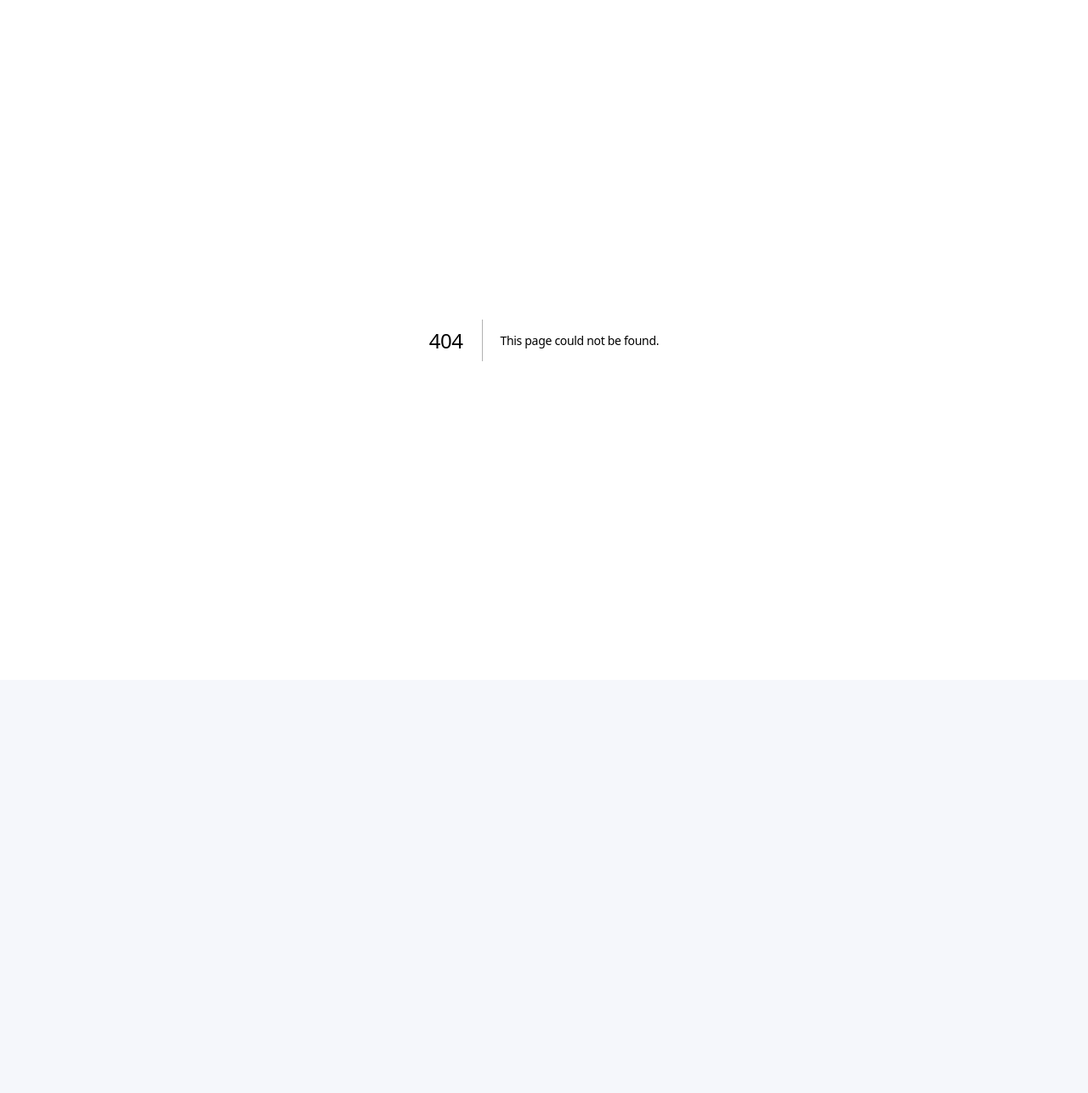
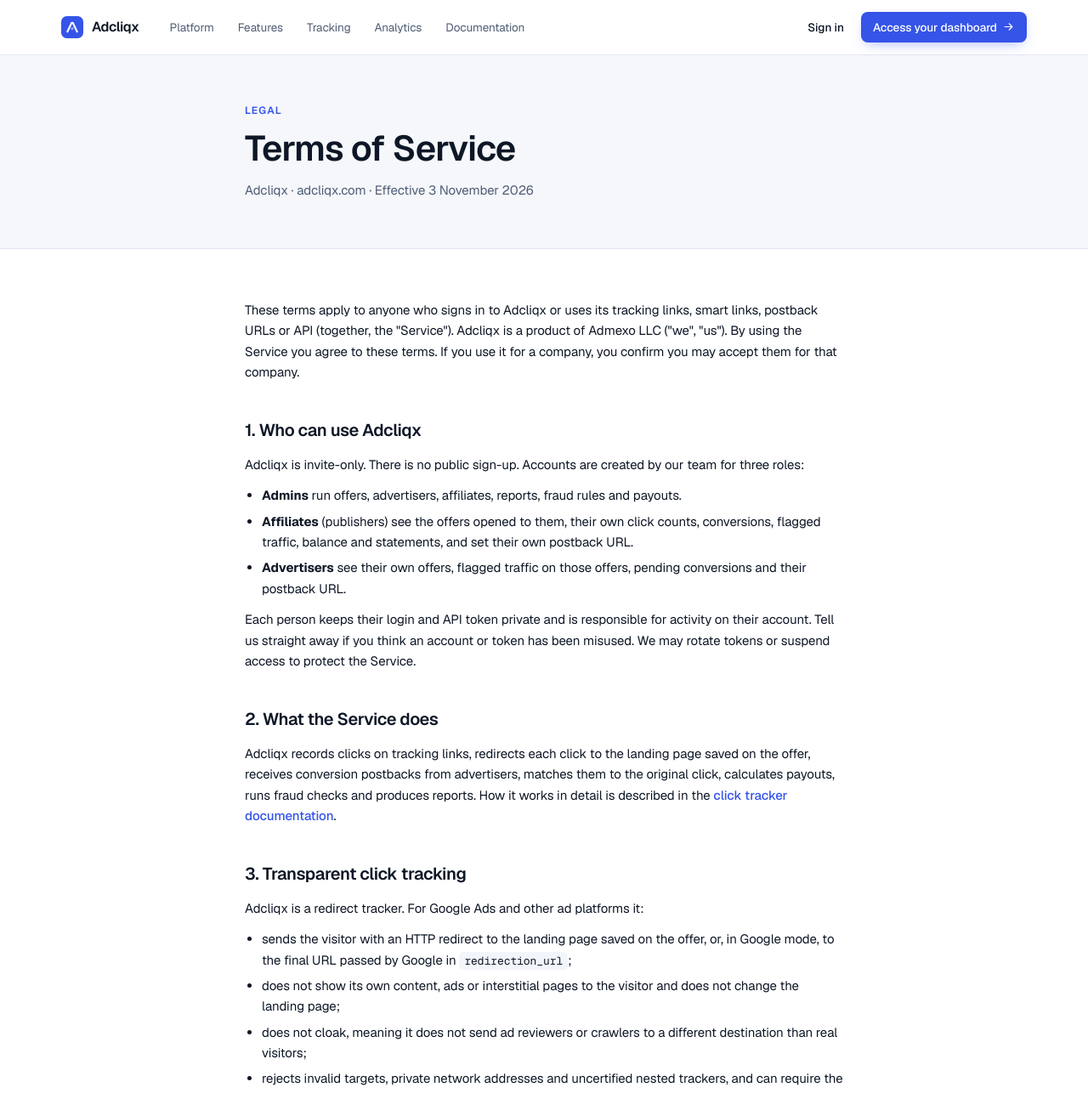
Before and after one commit to atriumenchan/trackier-Admexo, a Next.js app: page /terms in a window 1280 px wide. Before the commit this address had no page. Shown: the top 1286 px of the page at 85% size. Before the commit the page ends 800 px from the top, so only its background shows below. Built offline with nearby package versions, Linux system fonts and the light colour scheme.

Commit message:
Add Terms of Service page

```diff
--- a/app/login/page.tsx
+++ b/app/login/page.tsx
@@ -63,6 +63,7 @@ export default async function LoginPage({ searchParams }: { searchParams: Promis
         </div>
         <p className="flex flex-wrap justify-center gap-5 text-[12.5px] text-muted">
           <Link href="/" className="hover:text-ink">Home</Link>
+          <Link href="/terms" className="hover:text-ink">Terms</Link>
           <Link href="/privacy" className="hover:text-ink">Privacy policy</Link>
           <Link href="/click-tracker" className="hover:text-ink">Documentation</Link>
         </p>
--- /dev/null
+++ b/app/terms/page.tsx
@@ -0,0 +1,92 @@
+import type { Metadata } from "next";
+import Link from "next/link";
+import { PublicPage } from "@/components/marketing";
+
+export const metadata: Metadata = { title: "Terms of Service" };
+
+export default function TermsPage() {
+  return (
+    <PublicPage
+      eyebrow="Legal"
+      title="Terms of Service"
+      intro={<p>Adcliqx · adcliqx.com · Effective 3 November 2026</p>}
+    >
+      <p>These terms apply to anyone who signs in to Adcliqx or uses its tracking links, smart links, postback URLs or API (together, the &quot;Service&quot;). Adcliqx is a product of Admexo LLC (&quot;we&quot;, &quot;us&quot;). By using the Service you agree to these terms. If you use it for a company, you confirm you may accept them for that company.</p>
+
+      <h2>1. Who can use Adcliqx</h2>
+      <p>Adcliqx is invite-only. There is no public sign-up. Accounts are created by our team for three roles:</p>
+      <ul>
+        <li><strong>Admins</strong> run offers, advertisers, affiliates, reports, fraud rules and payouts.</li>
+        <li><strong>Affiliates</strong> (publishers) see the offers opened to them, their own click counts, conversions, flagged traffic, balance and statements, and set their own postback URL.</li>
+        <li><strong>Advertisers</strong> see their own offers, flagged traffic on those offers, pending conversions and their postback URL.</li>
+      </ul>
+      <p>Each person keeps their login and API token private and is responsible for activity on their account. Tell us straight away if you think an account or token has been misused. We may rotate tokens or suspend access to protect the Service.</p>
+
+      <h2>2. What the Service does</h2>
+      <p>Adcliqx records clicks on tracking links, redirects each click to the landing page saved on the offer, receives conversion postbacks from advertisers, matches them to the original click, calculates payouts, runs fraud checks and produces reports. How it works in detail is described in the <Link href="/click-tracker">click tracker documentation</Link>.</p>
+
+      <h2>3. Transparent click tracking</h2>
+      <p>Adcliqx is a redirect tracker. For Google Ads and other ad platforms it:</p>
+      <ul>
+        <li>sends the visitor with an HTTP redirect to the landing page saved on the offer, or, in Google mode, to the final URL passed by Google in <code>redirection_url</code>;</li>
+        <li>does not show its own content, ads or interstitial pages to the visitor and does not change the landing page;</li>
+        <li>does not cloak, meaning it does not send ad reviewers or crawlers to a different destination than real visitors;</li>
+        <li>rejects invalid targets, private network addresses and uncertified nested trackers, and can require the landing host to match the offer&apos;s final URL;</li>
+        <li>serves every tracking link over HTTPS.</li>
+      </ul>
+      <p>Advertisers are responsible for making sure their landing pages and ads follow the policies of the ad platforms they use, including the Google Ads policies and the guidelines for third-party click tracking.</p>
+
+      <h2>4. Your responsibilities</h2>
+      <p>You agree not to:</p>
+      <ul>
+        <li>send fake, automated, incentivised (unless the offer allows it) or otherwise invalid clicks or conversions;</li>
+        <li>use bots, click farms, proxies or scripts to inflate clicks or conversions, or fire postbacks for conversions that did not happen;</li>
+        <li>use cookie stuffing, forced clicks, ad injection, misleading ads or brand bidding that an offer does not allow;</li>
+        <li>promote illegal products, malware, phishing, or content that breaks an ad platform&apos;s policies;</li>
+        <li>try to break, overload, scan or reverse-engineer the Service, or reach data that belongs to another account;</li>
+        <li>use tracking links to redirect visitors anywhere other than the destination set on the offer.</li>
+      </ul>
+      <p>Affiliates must follow the traffic rules of each offer (allowed countries, devices, schedules, caps). Advertisers must only send postbacks for real, attributable conversions and must send the correct click id and transaction id.</p>
+
+      <h2>5. Fraud checks and invalid traffic</h2>
+      <p>Every click and conversion is checked automatically. Current checks include bot and crawler user agents, too many clicks from one IP in a short window, a blocked IP list, unusual conversion rates, click expiry (attribution window), unknown click ids and repeated transaction ids.</p>
+      <ul>
+        <li>Traffic caught by a check is still recorded, marked as flagged with the reason, and shown to the affiliate and advertiser concerned.</li>
+        <li>Flagged clicks are not counted in reports and earn nothing. Depending on the rule, the click is sent away instead of to the landing page.</li>
+        <li>Conversions on flagged clicks are rejected automatically with the reason shown.</li>
+        <li>We may also reject or reverse a conversion after review, and pause an affiliate whose traffic keeps breaking these terms.</li>
+      </ul>
+      <p>Our records of clicks, conversions and fraud results are used to settle any dispute about counts or payouts.</p>
+
+      <h2>6. Conversions and payouts</h2>
+      <ul>
+        <li>Only approved conversions are payable. Pending conversions wait for a decision; rejected and reversed conversions earn nothing.</li>
+        <li>A transaction id is counted once per offer, and a click can convert once per goal.</li>
+        <li>Payout amounts come from the offer, or from a custom payout set for the affiliate on that offer.</li>
+        <li>Payouts are grouped into statements. A conversion reversed before its statement is paid is taken off that statement.</li>
+        <li>Payment terms, currencies, minimums and dates are set in the separate agreement between Admexo LLC and each affiliate or advertiser. If that agreement conflicts with these terms on money, the agreement wins.</li>
+      </ul>
+
+      <h2>7. Data and privacy</h2>
+      <p>What a click and a conversion store, why, and who can see it is described in our <Link href="/privacy">Privacy Policy</Link>. Each role only sees the data its role allows. Advertisers and affiliates are responsible for having the right notices and consents on their own sites and ads for the tracking they ask us to run.</p>
+
+      <h2>8. Availability and changes</h2>
+      <p>We work to keep tracking links, postbacks and the desk available, but the Service is provided &quot;as is&quot; and we do not promise it will never be interrupted or error-free. We may change, add or remove features. If a change affects how clicks, conversions or payouts are counted, we will tell active users before it applies.</p>
+
+      <h2>9. Ownership</h2>
+      <p>Adcliqx, its software, design and documentation belong to Admexo LLC. You keep ownership of your offers, creatives and the data you send us, and you allow us to use that data to run the Service for you.</p>
+
+      <h2>10. Limitation of liability</h2>
+      <p>To the extent the law allows, we are not liable for indirect or consequential losses, lost profits or lost data that come from using or not being able to use the Service, including losses caused by third-party ad platforms, advertiser postbacks or landing pages we do not control. Our total liability for any claim is limited to the amounts paid to us for the Service in the three months before the claim.</p>
+
+      <h2>11. Suspension and ending access</h2>
+      <p>You can stop using the Service at any time. We may suspend or close an account that breaks these terms, sends invalid traffic, or puts the Service or other users at risk. Approved conversions earned before closing are settled under the payout agreement, minus anything rejected or reversed for fraud.</p>
+
+      <h2>12. Changes to these terms</h2>
+      <p>We may update these terms. The date at the top shows when they last changed. Continuing to use the Service after a change means you accept the updated terms.</p>
+
+      <h2>13. Contact</h2>
+      <p>Questions about these terms: use the contact address in the footer of this page.</p>
+    </PublicPage>
+  );
+}
--- a/components/marketing.tsx
+++ b/components/marketing.tsx
@@ -65,7 +65,7 @@ export function MarketingFooter() {
         </div>
         <FooterColumn title="Platform" links={[["Features", "/#features"], ["How it works", "/#platform"], ["Tracking", "/#tracking"], ["Analytics", "/#analytics"]]} />
         <FooterColumn title="Resources" links={[["Click tracker documentation", "/click-tracker"], ["Tracker API (OpenAPI)", "/api/openapi"], ["Sign in", "/login"]]} />
-        <FooterColumn title="Company" links={[["Privacy policy", "/privacy"], ["admin@admexo.com", "mailto:admin@admexo.com"]]} />
+        <FooterColumn title="Company" links={[["Terms of Service", "/terms"], ["Privacy policy", "/privacy"], ["admin@admexo.com", "mailto:admin@admexo.com"]]} />
       </div>
       <div className="border-t border-night-border">
         <div className="mx-auto flex max-w-[1200px] flex-wrap items-center justify-between gap-3 px-5 py-5 text-[12.5px] sm:px-8">
--- a/components/shell.tsx
+++ b/components/shell.tsx
@@ -154,6 +154,7 @@ function UserMenu({ user, role }: { user: { name: string; email: string }; role:
           <p className="truncate text-[12px] text-muted">{user.email}</p>
         </div>
         <div className="my-1 h-px bg-border" />
+        <Link href="/terms" className="flex items-center gap-2 rounded-sm px-2.5 py-2 text-[13px] text-muted hover:bg-surface-2 hover:text-ink"><Icon name="file" size={15} />Terms of Service</Link>
         <Link href="/privacy" className="flex items-center gap-2 rounded-sm px-2.5 py-2 text-[13px] text-muted hover:bg-surface-2 hover:text-ink"><Icon name="lock" size={15} />Privacy policy</Link>
         <form action="/api/logout" method="post">
           <button className="flex w-full items-center gap-2 rounded-sm px-2.5 py-2 text-left text-[13px] text-danger hover:bg-danger-dim"><Icon name="logout" size={15} />Sign out</button>
```
